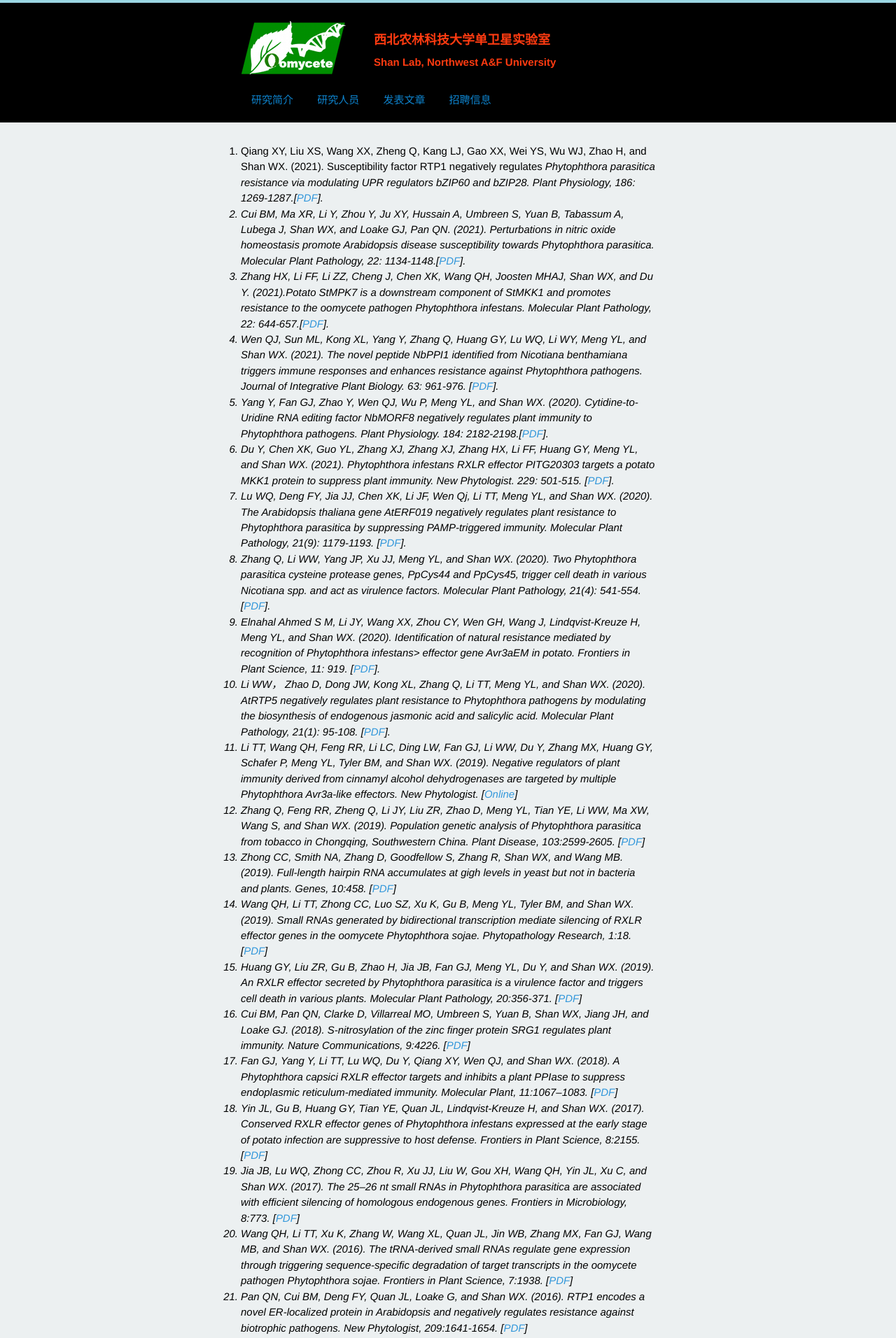
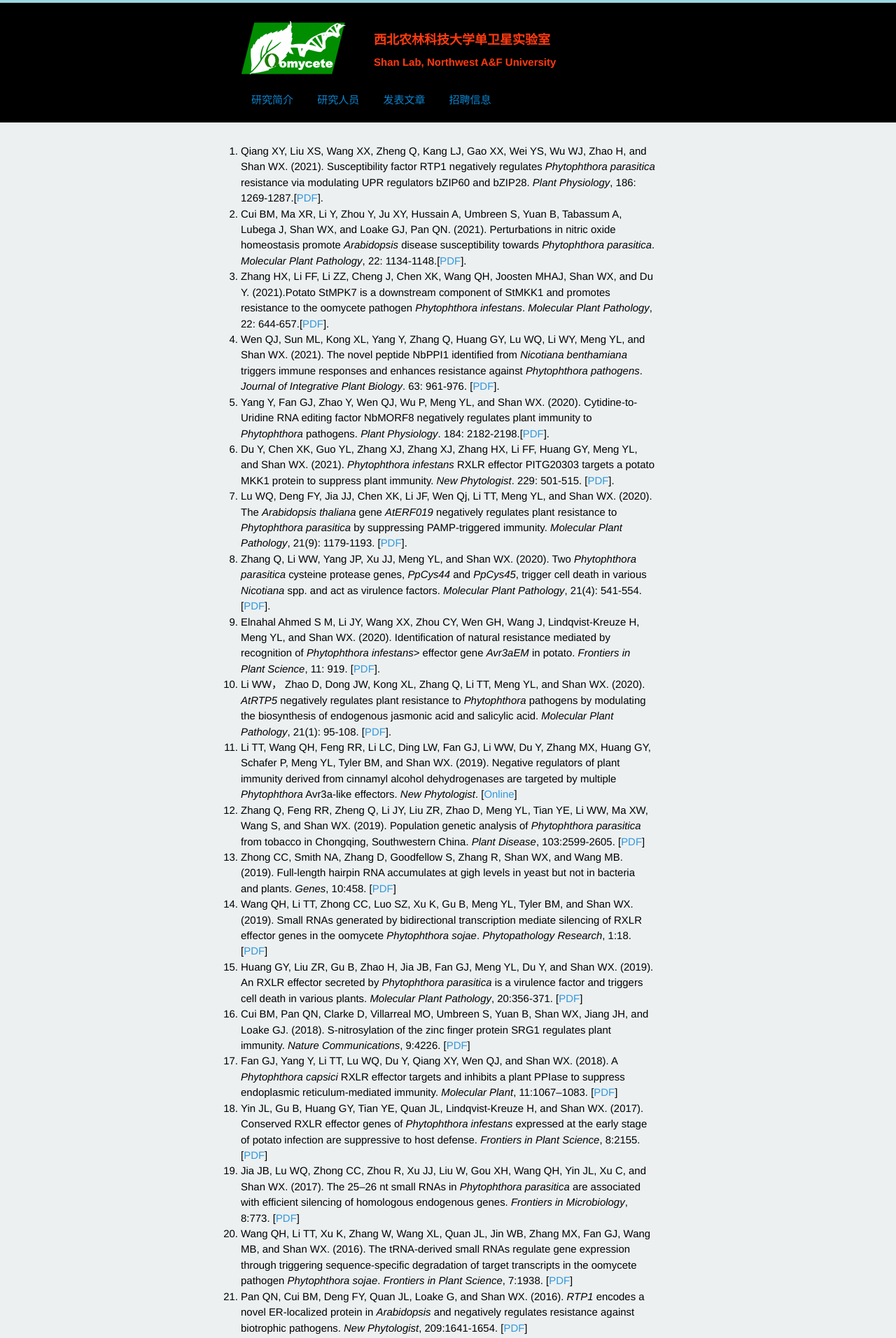
Before and after one commit to shanclub2/shanlab, a Jekyll site: the page built from publication.html, in a window 1280 px wide. Shown: the top 1912 px of the page at 70% size. Built offline with Jekyll 4.4.1, drawn with Linux system fonts in a browser that asks for light colours; Markdown is read by kramdown in place of the engine named in the settings; a script that is not in the unit is left out.

```diff
--- a/publication.html
+++ b/publication.html
@@ -8,19 +8,19 @@ title: 单卫星实验室
 <ol>
 
 <li>
-Qiang XY, Liu XS, Wang XX, Zheng Q, Kang LJ, Gao XX, Wei YS, Wu WJ, Zhao H, and Shan WX. (2021). Susceptibility factor RTP1 negatively regulates <i>Phytophthora parasitica<i> resistance via modulating UPR regulators bZIP60 and bZIP28. <i>Plant Physiology<i>, 186: 1269-1287.[<a href="/pdf/xyqiang2021.pdf">PDF</a>].
+Qiang XY, Liu XS, Wang XX, Zheng Q, Kang LJ, Gao XX, Wei YS, Wu WJ, Zhao H, and Shan WX. (2021). Susceptibility factor RTP1 negatively regulates <i>Phytophthora parasitica</i> resistance via modulating UPR regulators bZIP60 and bZIP28. <i>Plant Physiology</i>, 186: 1269-1287.[<a href="/pdf/xyqiang2021.pdf">PDF</a>].
 </li>
 
 <li>
-Cui BM, Ma XR, Li Y, Zhou Y, Ju XY, Hussain A, Umbreen S, Yuan B, Tabassum A, Lubega J, Shan WX, and Loake GJ, Pan QN. (2021). Perturbations in nitric oxide homeostasis promote <i>Arabidopsis<i> disease susceptibility towards <i>Phytophthora parasitica<i>. <i>Molecular Plant Pathology<i>, 22: 1134-1148.[<a href="/pdf/bmcui2021.pdf">PDF</a>].
+Cui BM, Ma XR, Li Y, Zhou Y, Ju XY, Hussain A, Umbreen S, Yuan B, Tabassum A, Lubega J, Shan WX, and Loake GJ, Pan QN. (2021). Perturbations in nitric oxide homeostasis promote <i>Arabidopsis</i> disease susceptibility towards <i>Phytophthora parasitica</i>. <i>Molecular Plant Pathology</i>, 22: 1134-1148.[<a href="/pdf/bmcui2021.pdf">PDF</a>].
 </li>
 
 <li>
-Zhang HX, Li FF, Li ZZ, Cheng J, Chen XK, Wang QH, Joosten MHAJ, Shan WX, and Du Y. (2021).Potato StMPK7 is a downstream component of StMKK1 and promotes resistance to the oomycete pathogen <i>Phytophthora infestans<i>. <i>Molecular Plant Pathology<i>, 22: 644-657.[<a href="/pdf/hxzhang2021.pdf">PDF</a>].
+Zhang HX, Li FF, Li ZZ, Cheng J, Chen XK, Wang QH, Joosten MHAJ, Shan WX, and Du Y. (2021).Potato StMPK7 is a downstream component of StMKK1 and promotes resistance to the oomycete pathogen <i>Phytophthora infestans</i>. <i>Molecular Plant Pathology</i>, 22: 644-657.[<a href="/pdf/hxzhang2021.pdf">PDF</a>].
 </li>
 
 <li>
-Wen QJ, Sun ML, Kong XL, Yang Y, Zhang Q, Huang GY, Lu WQ, Li WY, Meng YL, and Shan WX. (2021). The novel peptide NbPPI1 identified from <i>Nicotiana benthamiana<i> triggers immune responses and enhances resistance against <i>Phytophthora pathogens<i>. <i>Journal of Integrative Plant Biology</i>. 63: 961-976. [<a href="/pdf/qjwen2021.pdf">PDF</a>].
+Wen QJ, Sun ML, Kong XL, Yang Y, Zhang Q, Huang GY, Lu WQ, Li WY, Meng YL, and Shan WX. (2021). The novel peptide NbPPI1 identified from <i>Nicotiana benthamiana</i> triggers immune responses and enhances resistance against <i>Phytophthora pathogens</i>. <i>Journal of Integrative Plant Biology</i>. 63: 961-976. [<a href="/pdf/qjwen2021.pdf">PDF</a>].
 </li>
 
 <li>
```
